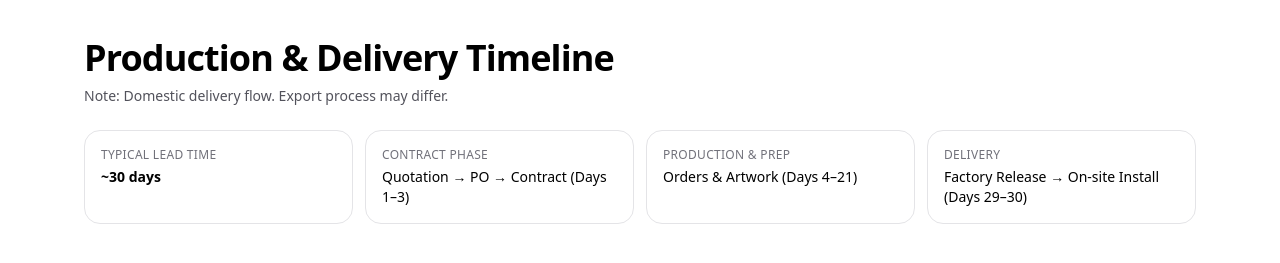
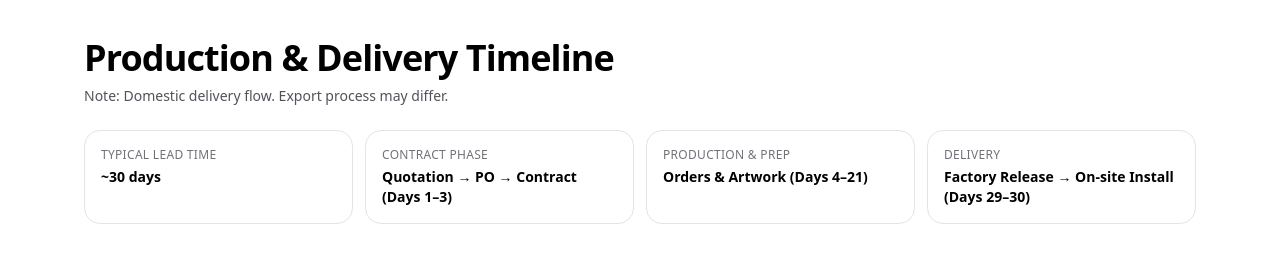
Before and after one commit to Aproglobal/apro-global-site, a React (Vite) app: page / in a window 1280 px wide. Shown: the part 5860-6123 px from the top of the page. Built offline with nearby package versions, Linux system fonts and the light colour scheme.

Commit message:
Update ProductionTimeline.tsx

```diff
--- a/src/components/ProductionTimeline.tsx
+++ b/src/components/ProductionTimeline.tsx
@@ -1,4 +1,3 @@
-// src/components/ProductionTimeline.tsx
 import React from "react";
 import type { Step } from "../data/timeline";
 
@@ -6,7 +5,9 @@ type Props = {
   steps: Step[];
   title?: string;
   note?: string;
+  /** Highlight by day number (1..N). Omit to disable emphasis. */
   progressDay?: number;
+  /** Show top summary boxes (lead time, phases) */
   showSummary?: boolean;
 };
 
@@ -17,7 +18,9 @@ function statusOf(day: number, progressDay?: number): "neutral" | "done" | "curr
   return "upcoming";
 }
 
-function pad2(n: number) { return String(n).padStart(2, "0"); }
+function pad2(n: number) {
+  return String(n).padStart(2, "0");
+}
 
 function SquareImage({ src, alt }: { src: string; alt: string }) {
   return (
@@ -35,45 +38,66 @@ export default function ProductionTimeline({
   showSummary = true,
 }: Props) {
   return (
-    <section id="timeline" className="py-20 bg-white text-black dark:bg-black dark:text-white scroll-mt-24 md:scroll-mt-28">
+    <section id="timeline" className="py-20 bg-white text-black dark:bg-black dark:text-white scroll-mt-24">
       <div className="max-w-6xl mx-auto px-5">
         <h2 className="text-3xl md:text-4xl font-extrabold tracking-tight">{title}</h2>
         {note ? <p className="mt-2 text-sm text-zinc-600 dark:text-zinc-400">{note}</p> : null}
 
+        {/* Overview summary */}
         {showSummary && (
           <div className="mt-6 grid grid-cols-1 md:grid-cols-4 gap-3">
-            <div className="rounded-2xl border border-zinc-200 dark:border-zinc-800 p-4 bg-white dark:bg-zinc-950/90">
-              <div className="text-xs uppercase tracking-wide text-zinc-500 dark:text-zinc-400">Typical Lead Time</div>
-              <div className="mt-1 text-sm font-semibold">~30 days</div>
-            </div>
-            <div className="rounded-2xl border border-zinc-200 dark:border-zinc-800 p-4 bg-white dark:bg-zinc-950/90">
-              <div className="text-xs uppercase tracking-wide text-zinc-500 dark:text-zinc-400">Contract Phase</div>
-              <div className="mt-1 text-sm">Quotation → PO → Contract (Days 1–3)</div>
-            </div>
-            <div className="rounded-2xl border border-zinc-200 dark:border-zinc-800 p-4 bg-white dark:bg-zinc-950/90">
-              <div className="text-xs uppercase tracking-wide text-zinc-500 dark:text-zinc-400">Production & Prep</div>
-              <div className="mt-1 text-sm">Orders & Artwork (Days 4–21)</div>
-            </div>
-            <div className="rounded-2xl border border-zinc-200 dark:border-zinc-800 p-4 bg-white dark:bg-zinc-950/90">
-              <div className="text-xs uppercase tracking-wide text-zinc-500 dark:text-zinc-400">Delivery</div>
-              <div className="mt-1 text-sm">Factory Release → On-site Install (Days 29–30)</div>
-            </div>
+            {[
+              { label: "Typical Lead Time", val: "~30 days" },
+              { label: "Contract Phase", val: "Quotation → PO → Contract (Days 1–3)" },
+              { label: "Production & Prep", val: "Orders & Artwork (Days 4–21)" },
+              { label: "Delivery", val: "Factory Release → On-site Install (Days 29–30)" },
+            ].map((b, i) => (
+              <div
+                key={i}
+                className="
+                  rounded-2xl border border-zinc-200 dark:border-zinc-800 p-4
+                  bg-white dark:bg-zinc-950/90
+                  transition-all duration-200
+                  hover:shadow-md hover:-translate-y-0.5 hover:border-black/15 dark:hover:border-white/20
+                  motion-reduce:transition-none motion-reduce:hover:translate-y-0
+                "
+              >
+                <div className="text-xs uppercase tracking-wide text-zinc-500 dark:text-zinc-400">{b.label}</div>
+                <div className="mt-1 text-sm font-semibold">{b.val}</div>
+              </div>
+            ))}
           </div>
         )}
 
+        {/* Mobile list */}
         <ol className="mt-8 space-y-4 md:hidden">
           {steps.map((s) => {
             const st = statusOf(s.day, progressDay);
-            const borderClass = st === "current" ? "border-black dark:border-white" : st === "done" ? "border-emerald-500 dark:border-emerald-400" : "border-zinc-200 dark:border-zinc-800";
+            const borderClass =
+              st === "current"
+                ? "border-black dark:border-white"
+                : st === "done"
+                ? "border-emerald-500 dark:border-emerald-400"
+                : "border-zinc-200 dark:border-zinc-800";
             return (
               <li key={s.day} className={`rounded-2xl border p-4 bg-white dark:bg-zinc-950 ${borderClass}`}>
                 {s.img ? <SquareImage src={s.img} alt={s.title} /> : null}
+
                 <div className="mt-3 flex items-center gap-3">
-                  <span className={`inline-flex items-center justify-center rounded-full px-3 py-1 text-[11px] font-medium border min-w-[78px] text-center tracking-wide ${
-                    st === "current" ? "border-black dark:border-white" : st === "done" ? "border-emerald-500 dark:border-emerald-400" : "border-zinc-300 dark:border-zinc-700"
-                  }`}>Day {pad2(s.day)}</span>
+                  <span
+                    className={`inline-flex items-center justify-center rounded-full px-3 py-1 text-[11px] font-medium border min-w-[78px] text-center tracking-wide ${
+                      st === "current"
+                        ? "border-black dark:border-white"
+                        : st === "done"
+                        ? "border-emerald-500 dark:border-emerald-400"
+                        : "border-zinc-300 dark:border-zinc-700"
+                    }`}
+                  >
+                    Day {pad2(s.day)}
+                  </span>
                   <h3 className="text-sm font-semibold">{s.title}</h3>
                 </div>
+
                 {s.vendor ? <p className="mt-1 text-[11px] text-zinc-500 dark:text-zinc-400">Vendor: {s.vendor}</p> : null}
                 {s.note ? <p className="mt-2 text-xs text-zinc-600 dark:text-zinc-400">{s.note}</p> : null}
               </li>
@@ -81,23 +105,46 @@ export default function ProductionTimeline({
           })}
         </ol>
 
+        {/* Desktop grid */}
         <div className="mt-10 hidden md:block">
           <div className="relative">
             <div className="absolute left-0 right-0 top-1/2 -translate-y-1/2 h-px bg-zinc-200 dark:bg-zinc-800 z-0" />
             <div className="relative z-10 grid grid-cols-4 gap-6">
               {steps.map((s, i) => {
                 const st = statusOf(s.day, progressDay);
-                const cardBorder = st === "current" ? "border-black dark:border-white shadow-xl" : st === "done" ? "border-emerald-500/60 dark:border-emerald-400/60" : "border-zinc-200 dark:border-zinc-800";
+                const cardBorder =
+                  st === "current"
+                    ? "border-black dark:border-white shadow-xl"
+                    : st === "done"
+                    ? "border-emerald-500/60 dark:border-emerald-400/60"
+                    : "border-zinc-200 dark:border-zinc-800";
+
                 return (
                   <div key={s.day} className={`relative ${i % 2 === 0 ? "mb-12" : "mt-12"}`}>
-                    <div className={`rounded-2xl border p-5 bg-white dark:bg-zinc-950 transition-shadow ${cardBorder}`}>
+                    <div
+                      className={`
+                        rounded-2xl border p-5 bg-white dark:bg-zinc-950 transition-shadow ${cardBorder}
+                        transition-all duration-200 hover:-translate-y-0.5
+                        motion-reduce:transition-none motion-reduce:hover:translate-y-0
+                      `}
+                    >
                       {s.img ? <SquareImage src={s.img} alt={s.title} /> : null}
+
                       <div className="mt-3 flex items-center gap-3">
-                        <span className={`inline-flex items-center justify-center rounded-full px-3 py-1 text-[11px] font-medium border min-w-[78px] text-center tracking-wide ${
-                          st === "current" ? "border-black dark:border-white" : st === "done" ? "border-emerald-500 dark:border-emerald-400" : "border-zinc-300 dark:border-zinc-700"
-                        }`}>Day {pad2(s.day)}</span>
+                        <span
+                          className={`inline-flex items-center justify-center rounded-full px-3 py-1 text-[11px] font-medium border min-w-[78px] text-center tracking-wide ${
+                            st === "current"
+                              ? "border-black dark:border-white"
+                              : st === "done"
+                              ? "border-emerald-500 dark:border-emerald-400"
+                              : "border-zinc-300 dark:border-zinc-700"
+                          }`}
+                        >
+                          Day {pad2(s.day)}
+                        </span>
                         <h3 className="text-sm font-semibold">{s.title}</h3>
                       </div>
+
                       {s.vendor ? <p className="mt-1 text-[11px] text-zinc-500 dark:text-zinc-400">Vendor: {s.vendor}</p> : null}
                       {s.note ? <p className="mt-2 text-xs text-zinc-600 dark:text-zinc-400">{s.note}</p> : null}
                     </div>
```
